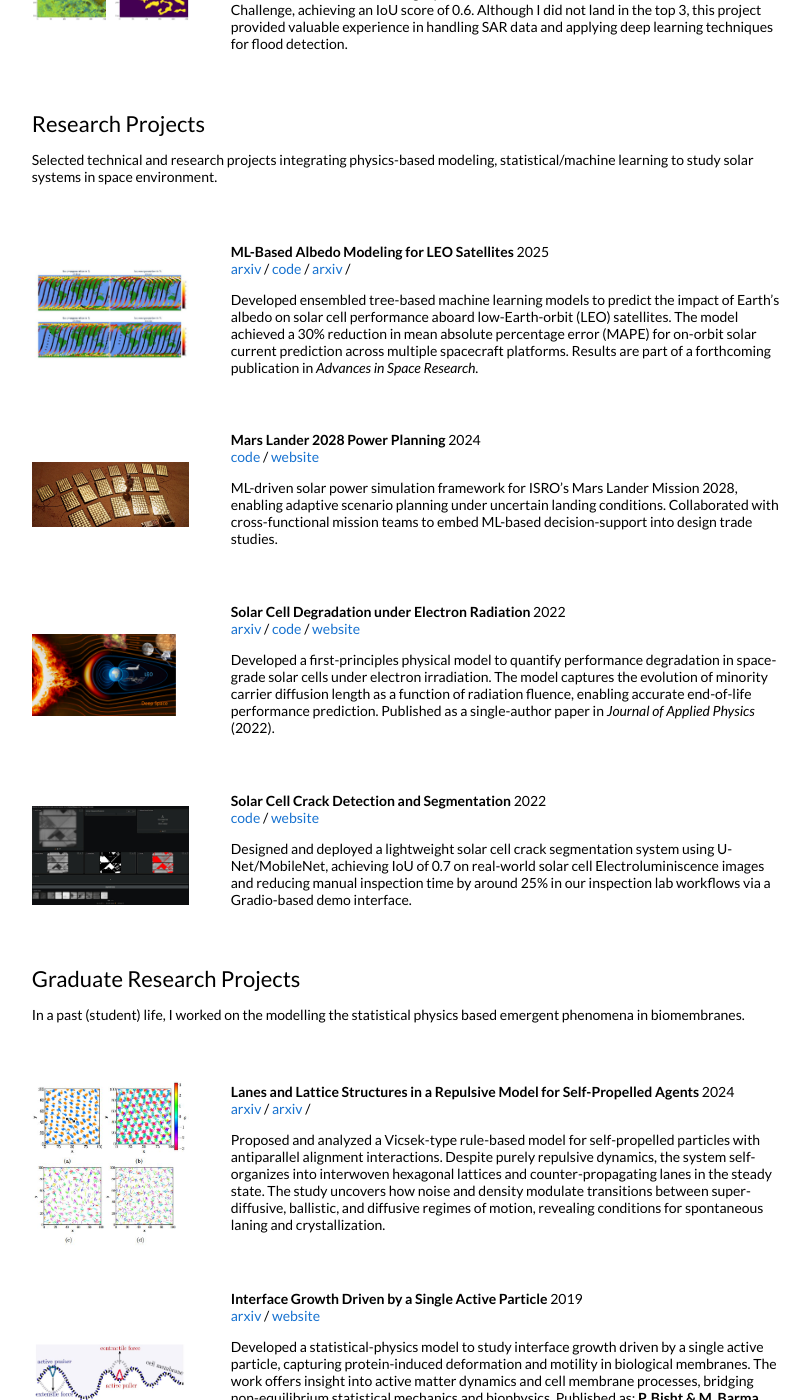
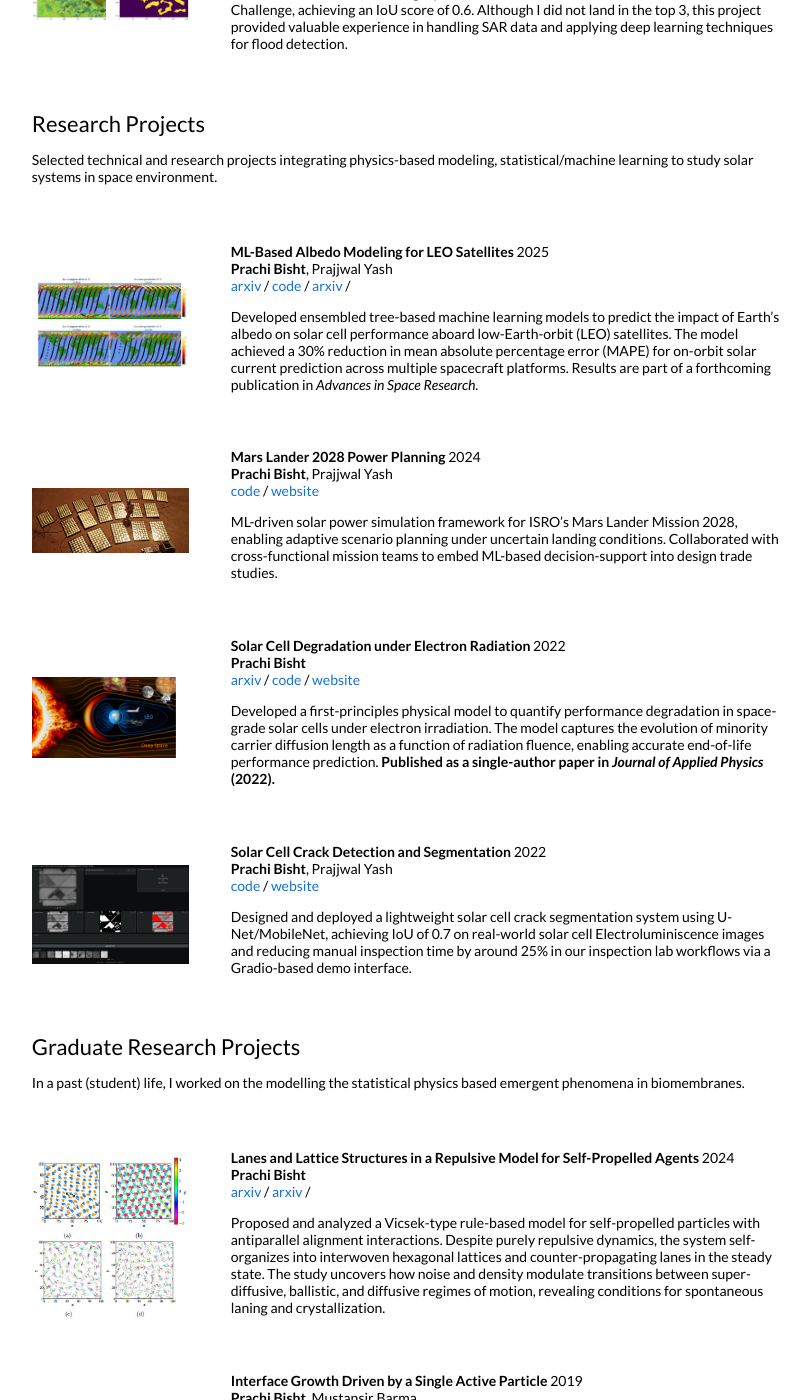
Before and after one commit to bisht-prachi/bisht-prachi.github.io, a Jekyll site: the page built from _posts/2025-11-04-kenya-adaptation.md, in a window 1280 px wide and 1400 px high, scrolled down 754 px. Shown: the whole window, without its empty margins (233-1043 px from the left). Built offline with Jekyll 4.4.1, drawn with Linux system fonts in a browser that asks for light colours.

Commit message:
add authors

```diff
--- a/_layouts/default.html
+++ b/_layouts/default.html
@@ -110,6 +110,7 @@
             </td>
             <td style="padding:2.5%;width:75%;vertical-align:middle;">
               <h3>{{ post.title }}</h3> {{ post.date | date: "%Y" }}<br>
+              {{ post.authors }}<br>
               {% if post.venue %}<a href="{{ post.venue }}">arxiv</a> / {% endif %}
               {% if post.code %}<a href="{{ post.code }}">code</a> / {% endif %}
               {% if post.arxiv %}<a href="{{ post.arxiv }}">arxiv</a> / {% endif %}
@@ -142,6 +143,7 @@
             </td>
             <td style="padding:2.5%;width:75%;vertical-align:middle;">
               <h3>{{ post.title }}</h3> {{ post.date | date: "%Y" }}<br>
+              {{ post.authors }}<br>
               {% if post.venue %}<a href="{{ post.venue }}">arxiv</a> / {% endif %}
               {% if post.code %}<a href="{{ post.code }}">code</a> / {% endif %}
               {% if post.arxiv %}<a href="{{ post.arxiv }}">arxiv</a> / {% endif %}
```
Also changed, not shown: _posts/2022-01-01-radiation.md (+1 -1 lines).
